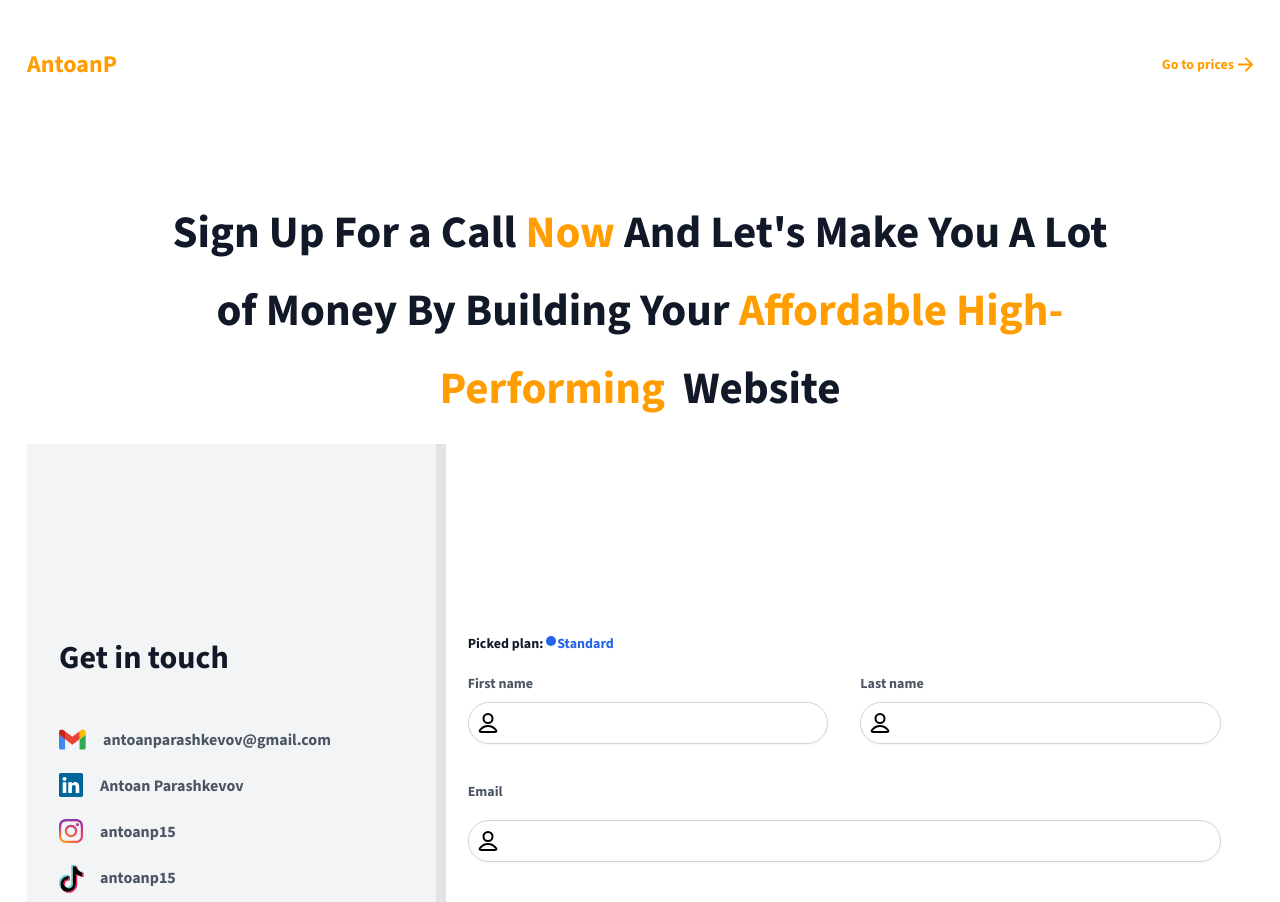
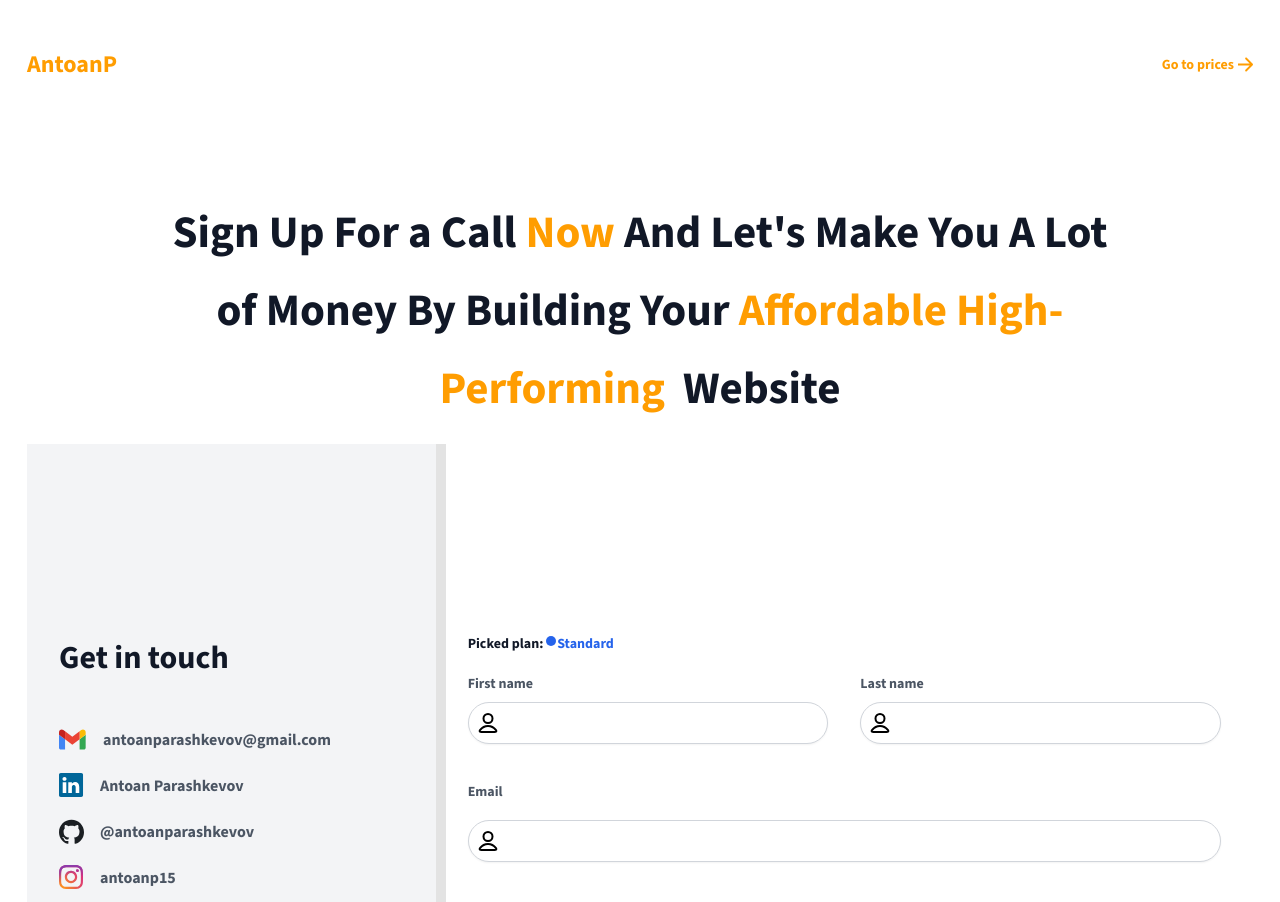
Before and after one commit to antoanparashkevov/antoanp-nextjs, a Next.js app in the folder frontend/: page / in a window 1280 px wide. Shown: the top 902 px of the page. Built offline with nearby package versions, Linux system fonts and the light colour scheme.

Commit message:
Update the get in touch links

```diff
--- a/frontend/src/components/UI/ContactForm.tsx
+++ b/frontend/src/components/UI/ContactForm.tsx
@@ -20,6 +20,7 @@ import { create } from "../../app/actions";
 import { TicketContext } from "@/context/ticket-context";
 import type { ZodIssue } from "zod";
 import SubmitButton from "./SubmitButton";
+import { social, socials } from "@/data/social";
 
 
 export type initialStateType = {
@@ -43,49 +44,22 @@ const ContactForm: React.FC = () => {
 				<div className="py-20 px-6 lg:py-48 lg:px-8 bg-[#F3F4F6] shadow-[10px_0px_0px_0px_rgba(0,_0,_0,_0.11)]">
 					<h2>Get in touch</h2>
 					<dl className="flex flex-col justify-start items-start gap-y-[20px] mt-12 text-[1rem]">
-						<div className="flex gap-x-4">
+						{ socials.map((social: social) => {
+
+							return (
+								<div className="flex gap-x-4" key={social.id}>
 									<dt>
-								<p className="accessibility">Email</p>
-								<Icon src={EmailIcon} alt="Email icon" />
+										<p className="accessibility">{social.code}</p>
+										<Icon src={social.icon} alt={`${social.name} icon`} />
 									</dt>
 									<dd className="font-sm font-bold text-main">
-								<a href="mailto:antoanparashkevov@gmail.com">
-									antoanparashkevov@gmail.com
+										<a target='_blank' href={social.link}>
+											{social.name}
 										</a>
 									</dd>
 								</div>
-						<div className="flex gap-x-4">
-							<dt>
-								<p className="accessibility">Linkedin</p>
-								<Icon src={LinkedinIcon} alt="LinkedIn icon" />
-							</dt>
-							<dd className="font-sm font-bold text-main">
-								Antoan Parashkevov
-							</dd>
-						</div>
-						<div className="flex gap-x-4">
-							<dt>
-								<p className="accessibility">Instagram</p>
-								<Icon src={InstagramIcon} alt="Instagram icon" />
-							</dt>
-							<dd className="font-sm font-bold text-main">antoanp15</dd>
-						</div>
-						<div className="flex gap-x-4">
-							<dt>
-								<p className="accessibility">TikTok</p>
-								<Icon src={TikTokIcon} alt="TikTok icon" />
-							</dt>
-							<dd className="font-sm font-bold text-main">antoanp15</dd>
-						</div>
-						<div className="flex gap-x-4">
-							<dt>
-								<p className="accessibility">Github</p>
-								<Icon src={GithubIcon} alt="Github icon" />
-							</dt>
-							<dd className="font-sm font-bold text-main">
-								@antoanparashkevov
-							</dd>
-						</div>
+							);
+						})}
 					</dl>
 				</div>
 				<form
--- a/frontend/src/components/UI/Icon.tsx
+++ b/frontend/src/components/UI/Icon.tsx
@@ -2,6 +2,7 @@
 
 import React from "react";
 import Image from "next/image";
+import { StaticImport } from "next/dist/shared/lib/get-img-props";
 
 type tooltipPlace = "top" | "top-start" | "top-end" | "right" | "right-start" | "right-end" | "bottom" | "bottom-start" | "bottom-end" | "left" | "left-start" | "left-end"
 type tooltipVariant = "dark" | "light" | "success" | "warning" | "error" | "info";
@@ -16,7 +17,7 @@ type tooltipOptions = {
 export type iconProps = {
     parentClassName?: string | [] | {},
     className?: string,
-    src: string,
+    src: string | StaticImport,
     width?: number,
     height?: number,
     alt: string,
--- /dev/null
+++ b/frontend/src/data/social.ts
@@ -0,0 +1,53 @@
+import { StaticImport } from "next/dist/shared/lib/get-img-props";
+
+import EmailIcon from "../../public/icons/email.svg";
+import LinkedinIcon from "../../public/icons/linkedin.svg";
+import InstagramIcon from "../../public/icons/instagram.svg";
+import TikTokIcon from "../../public/icons/tiktok.svg";
+import GithubIcon from "../../public/icons/github.svg";
+
+export type social = {
+    id: number,
+    code: string,
+    name: string,
+    link: string,
+    icon: StaticImport | string
+}
+
+export const socials: social[] = [
+	{
+        id: 1,
+        code: 'email',
+		name: "antoanparashkevov@gmail.com",
+		link: "mailto:antoanparashkevov@gmail.com",
+		icon: EmailIcon
+	},
+	{
+        id: 2,
+        code: 'linkedin',
+		name: "Antoan Parashkevov",
+		link: "https://www.linkedin.com/in/antoanp/",
+		icon: LinkedinIcon
+	},
+    {
+        id: 3,
+        code: 'github',
+		name: "@antoanparashkevov",
+		link: "https://github.com/antoanparashkevov",
+		icon: GithubIcon
+	},
+	{
+        id: 4,
+        code: 'instagram',
+		name: "antoanp15",
+		link: "https://www.instagram.com/antoanp15/",
+		icon: InstagramIcon
+	},
+	{
+        id: 5,
+        code: 'tiktok',
+		name: "antoanp1505",
+		link: "https://www.tiktok.com/@antoanp1505",
+		icon: TikTokIcon
+	},
+];
```
Lines whose indentation alone changed are shown as unchanged.
